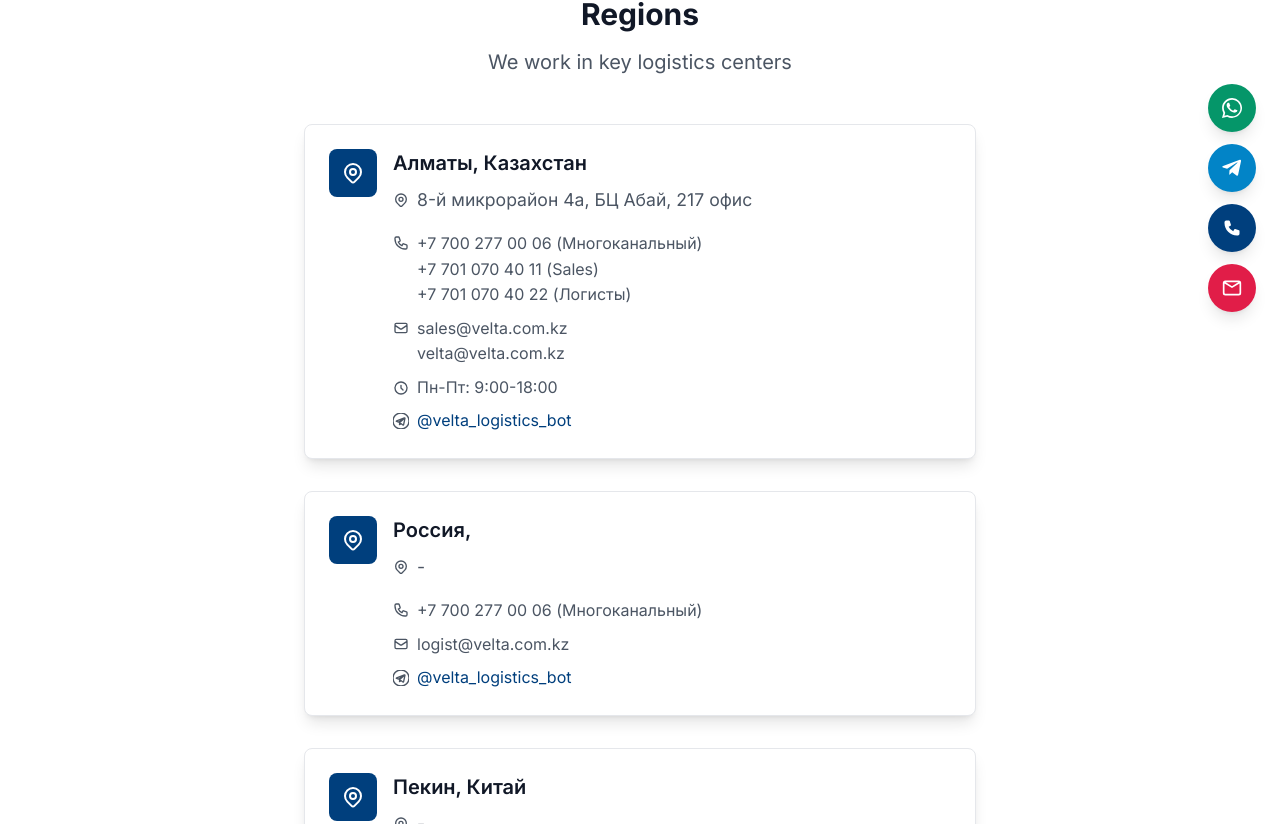
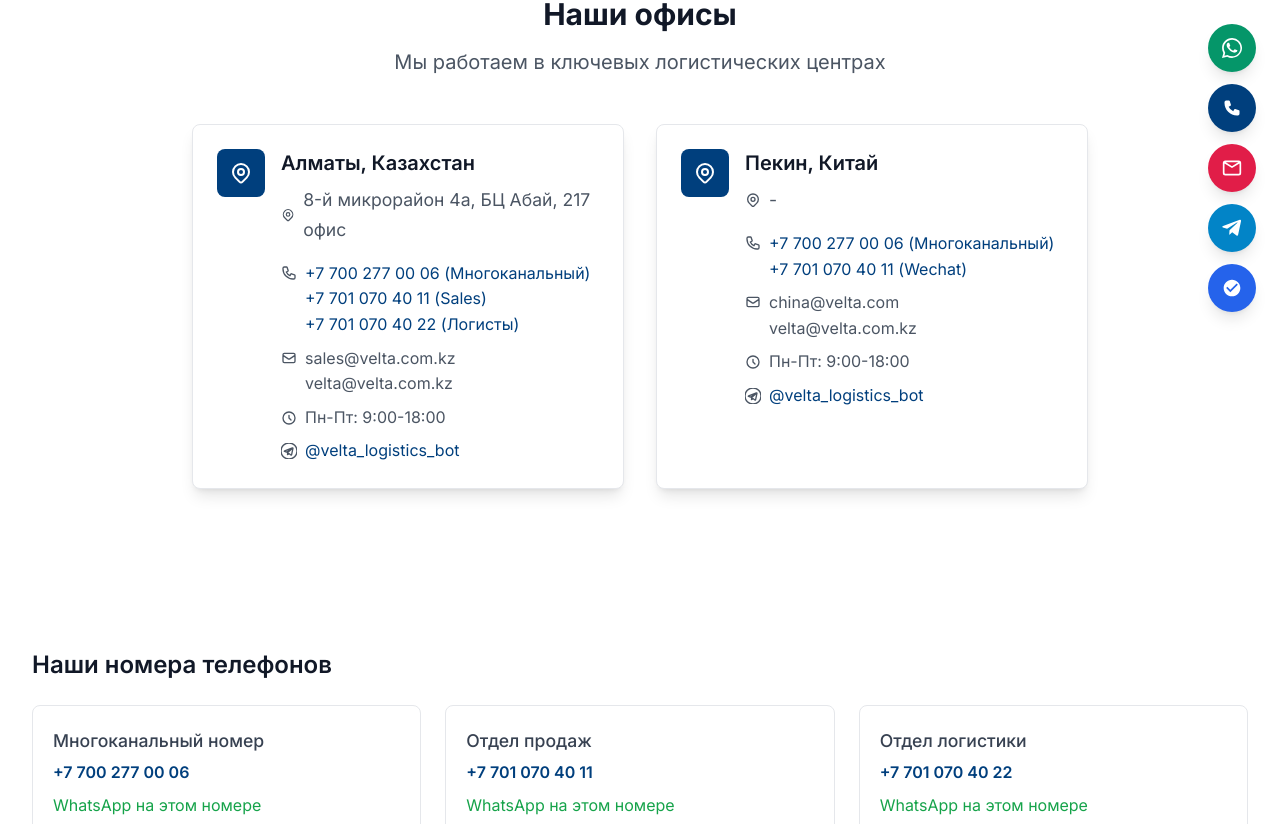
Before and after one commit to Allexndr/veltatrans, a Next.js app: page /en/contacts in a window 1280 px wide. Shown: the part 376-1200 px from the top of the page. Built offline with nearby package versions, Linux system fonts and the light colour scheme.

Commit message:
Исправления согласно аудио: главная статистика, значки контактов, страница отслеживания, контакты

```diff
--- a/src/app/[locale]/contacts/page.tsx
+++ b/src/app/[locale]/contacts/page.tsx
@@ -14,15 +14,6 @@
       phone: '+7 700 277 00 06 (Многоканальный)\n+7 701 070 40 11 (Sales)\n+7 701 070 40 22 (Логисты)',
       email: 'sales@velta.com.kz\nvelta@velta.com.kz',
       hours: 'Пн-Пт: 9:00-18:00',
-      telegram: '@velta_logistics_bot',
-    },
-    {
-      city: 'Россия',
-      country: '',
-      address: '-',
-      phone: '+7 700 277 00 06 (Многоканальный)',
-      email: 'logist@velta.com.kz',
-      hours: '',
       telegram: '@velta_logistics_bot',
     },
     {
@@ -60,14 +51,14 @@
           <div className="max-w-7xl mx-auto px-4 sm:px-6 lg:px-8">
             <div className="text-center mb-12">
               <h2 className="text-3xl font-bold text-gray-900 mb-4">
-                {t('regions.title')}
+                Наши офисы
               </h2>
               <p className="text-lg text-gray-600">
-                {t('regions.subtitle')}
+                Мы работаем в ключевых логистических центрах
               </p>
             </div>
 
-            <div className="grid grid-cols-1 gap-8 mb-16 max-w-2xl mx-auto">
+            <div className="grid grid-cols-1 md:grid-cols-2 gap-8 mb-16 max-w-4xl mx-auto">
               {offices.map((office, index) => (
                 <div key={index} className="bg-white rounded-lg shadow-lg p-6 border border-gray-200">
                   <div className="flex items-start space-x-4">
@@ -94,7 +85,21 @@
                             <path strokeLinecap="round" strokeLinejoin="round" strokeWidth={2} d="M3 5a2 2 0 012-2h3.28a1 1 0 01.948.684l1.498 4.493a1 1 0 01-.502 1.21l-2.257 1.13a11.042 11.042 0 005.516 5.516l1.13-2.257a1 1 0 011.21-.502l4.493 1.498a1 1 0 01.684.949V19a2 2 0 01-2 2h-1C9.716 21 3 14.284 3 6V5z" />
                           </svg>
                           <div className="whitespace-pre-line">
-                            {office.phone}
+                            {office.city === 'Алматы' ? (
+                              <>
+                                <a href="tel:+77002770006" className="text-velta-navy hover:text-velta-royal-blue transition-colors duration-200">+7 700 277 00 06 (Многоканальный)</a>
+                                {'\n'}
+                                <a href="https://wa.me/77010704011" target="_blank" rel="noopener noreferrer" className="text-velta-navy hover:text-velta-royal-blue transition-colors duration-200">+7 701 070 40 11 (Sales)</a>
+                                {'\n'}
+                                <a href="tel:+77010704022" className="text-velta-navy hover:text-velta-royal-blue transition-colors duration-200">+7 701 070 40 22 (Логисты)</a>
+                              </>
+                            ) : (
+                              <>
+                                <a href="tel:+77002770006" className="text-velta-navy hover:text-velta-royal-blue transition-colors duration-200">+7 700 277 00 06 (Многоканальный)</a>
+                                {'\n'}
+                                <a href="https://wa.me/77010704011" target="_blank" rel="noopener noreferrer" className="text-velta-navy hover:text-velta-royal-blue transition-colors duration-200">+7 701 070 40 11 (Wechat)</a>
+                              </>
+                            )}
                           </div>
                         </div>
                         <div className="flex items-start">
@@ -133,19 +138,34 @@
         {/* Phone numbers with explanations */}
         <section className="py-8">
           <div className="max-w-7xl mx-auto px-4 sm:px-6 lg:px-8">
-            <h2 className="text-2xl font-semibold text-gray-900 mb-6">{t('phones.title')}</h2>
+            <h2 className="text-2xl font-semibold text-gray-900 mb-6">Наши номера телефонов</h2>
             <div className="grid grid-cols-1 md:grid-cols-3 gap-6">
               <div className="border rounded-lg p-5">
-                <p className="text-gray-700 font-medium mb-1">{t('phones.multichannel')}</p>
-                <a href="tel:+77002770006" className="text-velta-navy font-semibold">+7 700 277 00 06</a>
+                <p className="text-gray-700 font-medium mb-1">Многоканальный номер</p>
+                <a href="tel:+77002770006" className="text-velta-navy font-semibold hover:text-velta-royal-blue transition-colors duration-200">+7 700 277 00 06</a>
+                <div className="mt-2">
+                  <a href="https://wa.me/77002770006" target="_blank" rel="noopener noreferrer" className="text-sm text-green-600 hover:text-green-700">
+                    WhatsApp на этом номере
+                  </a>
+                </div>
               </div>
               <div className="border rounded-lg p-5">
-                <p className="text-gray-700 font-medium mb-1">{t('phones.sales')}</p>
-                <a href="tel:+77010704011" className="text-velta-navy font-semibold">+7 701 070 40 11</a>
+                <p className="text-gray-700 font-medium mb-1">Отдел продаж</p>
+                <a href="tel:+77010704011" className="text-velta-navy font-semibold hover:text-velta-royal-blue transition-colors duration-200">+7 701 070 40 11</a>
+                <div className="mt-2">
+                  <a href="https://wa.me/77010704011" target="_blank" rel="noopener noreferrer" className="text-sm text-green-600 hover:text-green-700">
+                    WhatsApp на этом номере
+                  </a>
+                </div>
               </div>
               <div className="border rounded-lg p-5">
-                <p className="text-gray-700 font-medium mb-1">{t('phones.logistics')}</p>
-                <a href="tel:+77002770022" className="text-velta-navy font-semibold">+7 700 277 00 22</a>
+                <p className="text-gray-700 font-medium mb-1">Отдел логистики</p>
+                <a href="tel:+77010704022" className="text-velta-navy font-semibold hover:text-velta-royal-blue transition-colors duration-200">+7 701 070 40 22</a>
+                <div className="mt-2">
+                  <a href="https://wa.me/77010704022" target="_blank" rel="noopener noreferrer" className="text-sm text-green-600 hover:text-green-700">
+                    WhatsApp на этом номере
+                  </a>
+                </div>
               </div>
             </div>
           </div>
--- a/src/app/[locale]/layout.tsx
+++ b/src/app/[locale]/layout.tsx
@@ -39,12 +39,7 @@
 
         {children}
         {/* Floating contacts: updated with real contacts */}
-        <FloatingContacts
-          phone={'+77002770006'}
-          email={'info@velta-logistics.com'}
-          whatsapp={'77010704011'}
-          telegram={'velta_logistics_bot'}
-        />
+        <FloatingContacts />
       </div>
 
       {/* Service Worker Registration - Only in production */}
--- a/src/components/FloatingContacts.tsx
+++ b/src/components/FloatingContacts.tsx
@@ -3,58 +3,19 @@
 import {motion} from "framer-motion";
 import {useEffect, useState} from "react";
 
-type FloatingContactsProps = {
-  phone: string;
-  email: string;
-  whatsapp?: string; // phone without symbols, e.g. 77001234567
-  telegram?: string; // username without @
-  chatHref?: string; // optional on-site chat link
-};
-
-const isMobileUserAgent = (): boolean => {
-  if (typeof navigator === "undefined") return false;
-  return /Android|webOS|iPhone|iPad|iPod|BlackBerry|IEMobile|Opera Mini/i.test(
-    navigator.userAgent
-  );
-};
-
-export default function FloatingContacts({
-  phone,
-  email,
-  whatsapp,
-  telegram,
-  chatHref,
-}: FloatingContactsProps) {
+export default function FloatingContacts() {
   const [isMobile, setIsMobile] = useState(false);
+  const [showPhoneNumbers, setShowPhoneNumbers] = useState(false);
 
   useEffect(() => {
-    setIsMobile(isMobileUserAgent());
+    setIsMobile(typeof navigator !== "undefined" && /Android|webOS|iPhone|iPad|iPod|BlackBerry|IEMobile|Opera Mini/i.test(navigator.userAgent));
   }, []);
 
   const items = [
-    chatHref && {
-      key: "chat",
-      href: chatHref,
-      label: "Чат",
-      bg: "bg-indigo-600",
-      icon: (
-        <svg viewBox="0 0 24 24" className="w-5 h-5 text-white">
-          <path
-            d="M8 10h8M8 14h5M21 12c0 4.418-4.03 8-9 8-1.11 0-2.17-.18-3.15-.5L3 21l1.5-4.5C3.54 15.18 3 13.65 3 12 3 7.582 7.03 4 12 4s9 3.582 9 8z"
-            stroke="currentColor"
-            strokeWidth="2"
-            fill="none"
-            strokeLinecap="round"
-            strokeLinejoin="round"
-          />
-        </svg>
-      ),
-      title: "Онлайн-чат",
-    },
-    whatsapp && {
+    // WhatsApp - переход на +7 700 277 00 06
+    {
       key: "whatsapp",
-      href: `https://wa.me/${whatsapp}`,
-      label: "WhatsApp",
+      href: "https://wa.me/77002770006",
       bg: "bg-emerald-600",
       icon: (
         <svg viewBox="0 0 24 24" className="w-5 h-5 text-white">
@@ -64,27 +25,12 @@
           />
         </svg>
       ),
-      title: "Написать в WhatsApp",
+      title: "WhatsApp +7 700 277 00 06",
     },
-    telegram && {
-      key: "telegram",
-      href: `https://t.me/${telegram}`,
-      label: "Telegram",
-      bg: "bg-sky-600",
-      icon: (
-        <svg viewBox="0 0 24 24" className="w-5 h-5 text-white">
-          <path
-            d="M9.03 14.67l-.38 5.36c.54 0 .77-.23 1.05-.5l2.52-2.42 5.22 3.82c.96.53 1.65.25 1.91-.89l3.46-16.21h.01c.31-1.47-.53-2.05-1.46-1.69L1.3 9.63C-.12 10.2-.1 11.03 1.05 11.39l5.08 1.58 11.79-7.43c.55-.34 1.06-.15.64.19"
-            fill="currentColor"
-          />
-        </svg>
-      ),
-      title: "Открыть Telegram",
-    },
-    phone && {
+    // Телефон - показывает все 3 номера
+    {
       key: "phone",
-      href: isMobile ? `tel:${phone}` : `tel:${phone}`,
-      label: phone,
+      href: "#",
       bg: "bg-velta-navy",
       icon: (
         <svg viewBox="0 0 24 24" className="w-5 h-5 text-white">
@@ -94,12 +40,13 @@
           />
         </svg>
       ),
-      title: "Позвонить",
+      title: "Показать все номера",
+      onClick: () => setShowPhoneNumbers(!showPhoneNumbers),
     },
-    email && {
+    // Email - переход на velta@velta.com.kz
+    {
       key: "email",
-      href: `mailto:${email}`,
-      label: email,
+      href: "mailto:velta@velta.com.kz",
       bg: "bg-rose-600",
       icon: (
         <svg viewBox="0 0 24 24" className="w-5 h-5 text-white">
@@ -113,26 +60,52 @@
           />
         </svg>
       ),
-      title: "Написать на email",
+      title: "Email: velta@velta.com.kz",
     },
-  ].filter(Boolean) as Array<{
-    key: string;
-    href: string;
-    label: string;
-    bg: string;
-    icon: React.ReactNode;
-    title: string;
-  }>;
+    // Telegram - переход на +7 701 070 40 22
+    {
+      key: "telegram-phone",
+      href: "tel:+77010704022",
+      bg: "bg-sky-600",
+      icon: (
+        <svg viewBox="0 0 24 24" className="w-5 h-5 text-white">
+          <path
+            d="M9.03 14.67l-.38 5.36c.54 0 .77-.23 1.05-.5l2.52-2.42 5.22 3.82c.96.53 1.65.25 1.91-.89l3.46-16.21h.01c.31-1.47-.53-2.05-1.46-1.69L1.3 9.63C-.12 10.2-.1 11.03 1.05 11.39l5.08 1.58 11.79-7.43c.55-.34 1.06-.15.64.19"
+            fill="currentColor"
+          />
+        </svg>
+      ),
+      title: "Telegram +7 701 070 40 22",
+    },
+    // Telegram Bot - переход на @velta_logistics_bot
+    {
+      key: "telegram-bot",
+      href: "https://t.me/velta_logistics_bot",
+      bg: "bg-blue-600",
+      icon: (
+        <svg viewBox="0 0 24 24" className="w-5 h-5 text-white">
+          <path
+            d="M12 2C6.48 2 2 6.48 2 12s4.48 10 10 10 10-4.48 10-10S17.52 2 12 2zm-2 15l-5-5 1.41-1.41L10 14.17l7.59-7.59L19 8l-9 9z"
+            fill="currentColor"
+          />
+        </svg>
+      ),
+      title: "Telegram Bot @velta_logistics_bot",
+    },
+  ];
 
   return (
+    <>
+      {/* Основные значки */}
       <div className="fixed right-3 sm:right-4 md:right-6 bottom-20 sm:bottom-24 md:bottom-28 z-50 flex flex-col gap-2 sm:gap-3">
         {items.map((item, index) => (
           <motion.a
             key={item.key}
-          href={item.href}
+            href={item.onClick ? undefined : item.href}
+            onClick={item.onClick}
             target={item.key === "email" || item.key === "phone" ? undefined : "_blank"}
             rel="noopener noreferrer"
-          className={`${item.bg} text-white rounded-full shadow-lg hover:shadow-xl transition-all duration-300 flex items-center justify-center w-12 h-12 sm:w-12 sm:h-12 focus:outline-none focus:ring-2 focus:ring-white/60`}
+            className={`${item.bg} text-white rounded-full shadow-lg hover:shadow-xl transition-all duration-300 flex items-center justify-center w-12 h-12 sm:w-12 sm:h-12 focus:outline-none focus:ring-2 focus:ring-white/60 cursor-pointer`}
             title={item.title}
             aria-label={item.title}
             initial={{opacity: 0, y: 10}}
@@ -143,5 +116,62 @@
           </motion.a>
         ))}
       </div>
+
+      {/* Всплывающее окно с номерами телефонов */}
+      {showPhoneNumbers && (
+        <motion.div
+          className="fixed right-20 sm:right-24 md:right-28 bottom-20 sm:bottom-24 md:bottom-28 z-50 bg-white rounded-lg shadow-2xl p-4 min-w-[280px]"
+          initial={{opacity: 0, scale: 0.8}}
+          animate={{opacity: 1, scale: 1}}
+          exit={{opacity: 0, scale: 0.8}}
+        >
+          <div className="text-sm font-medium text-gray-900 mb-3">Выберите номер:</div>
+          <div className="space-y-2">
+            <a
+              href="tel:+77002770006"
+              className="flex items-center p-2 hover:bg-gray-50 rounded transition-colors"
+            >
+              <span className="text-velta-navy font-medium">+7 700 277 00 06</span>
+              <span className="text-xs text-gray-500 ml-2">(Многоканальный)</span>
+            </a>
+            <a
+              href="https://wa.me/77010704011"
+              target="_blank"
+              rel="noopener noreferrer"
+              className="flex items-center p-2 hover:bg-gray-50 rounded transition-colors"
+            >
+              <span className="text-velta-navy font-medium">+7 701 070 40 11</span>
+              <span className="text-xs text-gray-500 ml-2">(Sales)</span>
+            </a>
+            <a
+              href="tel:+77010704022"
+              className="flex items-center p-2 hover:bg-gray-50 rounded transition-colors"
+            >
+              <span className="text-velta-navy font-medium">+7 701 070 40 22</span>
+              <span className="text-xs text-gray-500 ml-2">(Логисты)</span>
+            </a>
+          </div>
+          <button
+            onClick={() => setShowPhoneNumbers(false)}
+            className="absolute top-2 right-2 text-gray-400 hover:text-gray-600"
+          >
+            <svg className="w-4 h-4" fill="none" stroke="currentColor" viewBox="0 0 24 24">
+              <path strokeLinecap="round" strokeLinejoin="round" strokeWidth={2} d="M6 18L18 6M6 6l12 12" />
+            </svg>
+          </button>
+        </motion.div>
+      )}
+
+      {/* Затемнение фона при открытом окне */}
+      {showPhoneNumbers && (
+        <motion.div
+          className="fixed inset-0 bg-black bg-opacity-25 z-40"
+          initial={{opacity: 0}}
+          animate={{opacity: 1}}
+          exit={{opacity: 0}}
+          onClick={() => setShowPhoneNumbers(false)}
+        />
+      )}
+    </>
   );
 }
--- a/src/components/Footer.tsx
+++ b/src/components/Footer.tsx
@@ -140,8 +140,8 @@
                   </svg>
                   <div className="min-w-0 flex-1">
                     <p className="text-gray-300 text-xs sm:text-sm font-medium">{t('phones.logistics')}</p>
-                    <a href="tel:+77002770022" className="text-white hover:text-velta-royal-blue transition-colors duration-200 text-sm sm:text-base break-all">
-                      +7 700 277 00 22 <span className="text-xs text-gray-400">(Логисты)</span>
+                    <a href="tel:+77010704022" className="text-white hover:text-velta-royal-blue transition-colors duration-200 text-sm sm:text-base break-all">
+                      +7 701 070 40 22 <span className="text-xs text-gray-400">(Логисты)</span>
                     </a>
                   </div>
                 </div>
```
Also changed, not shown: src/components/CargoTracking.tsx (+16 -0 lines), src/components/Hero.tsx (+6 -6 lines). Lines whose indentation alone changed are shown as unchanged.
